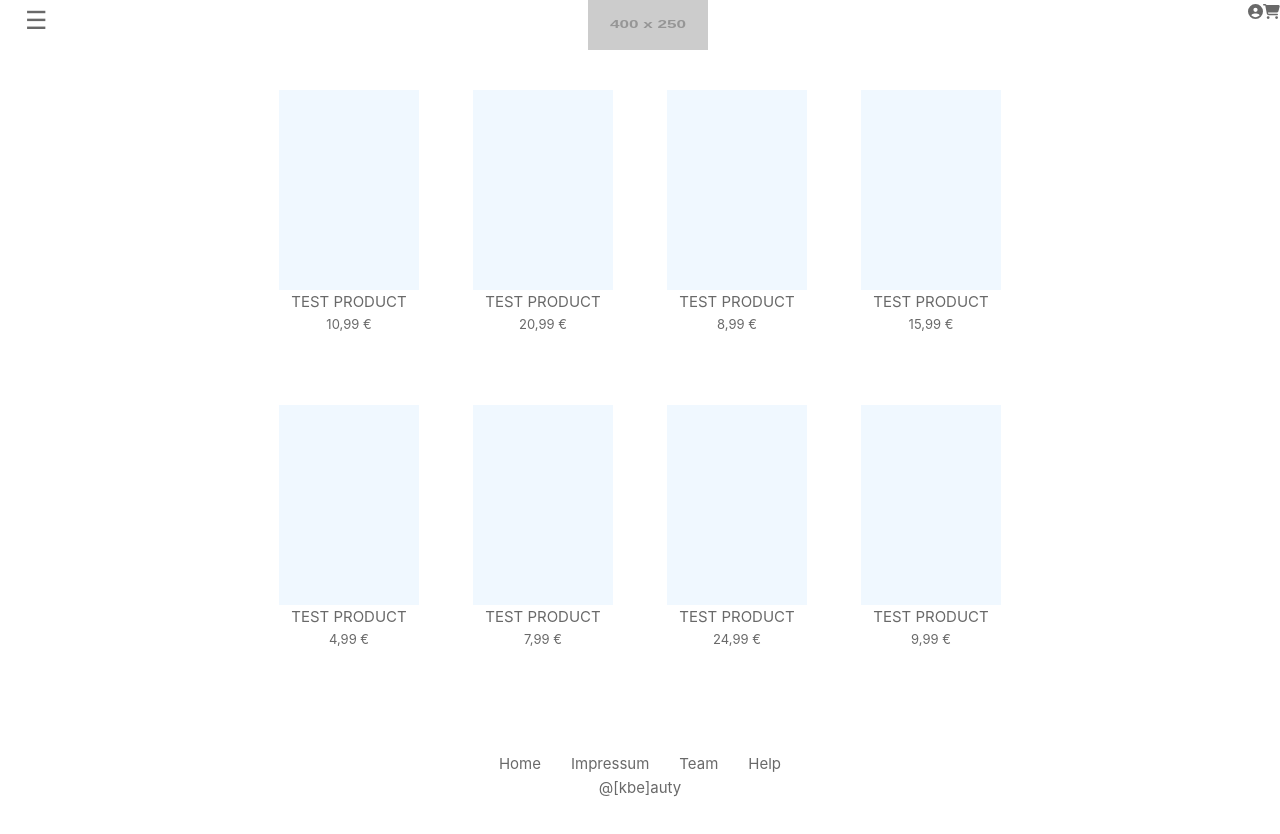
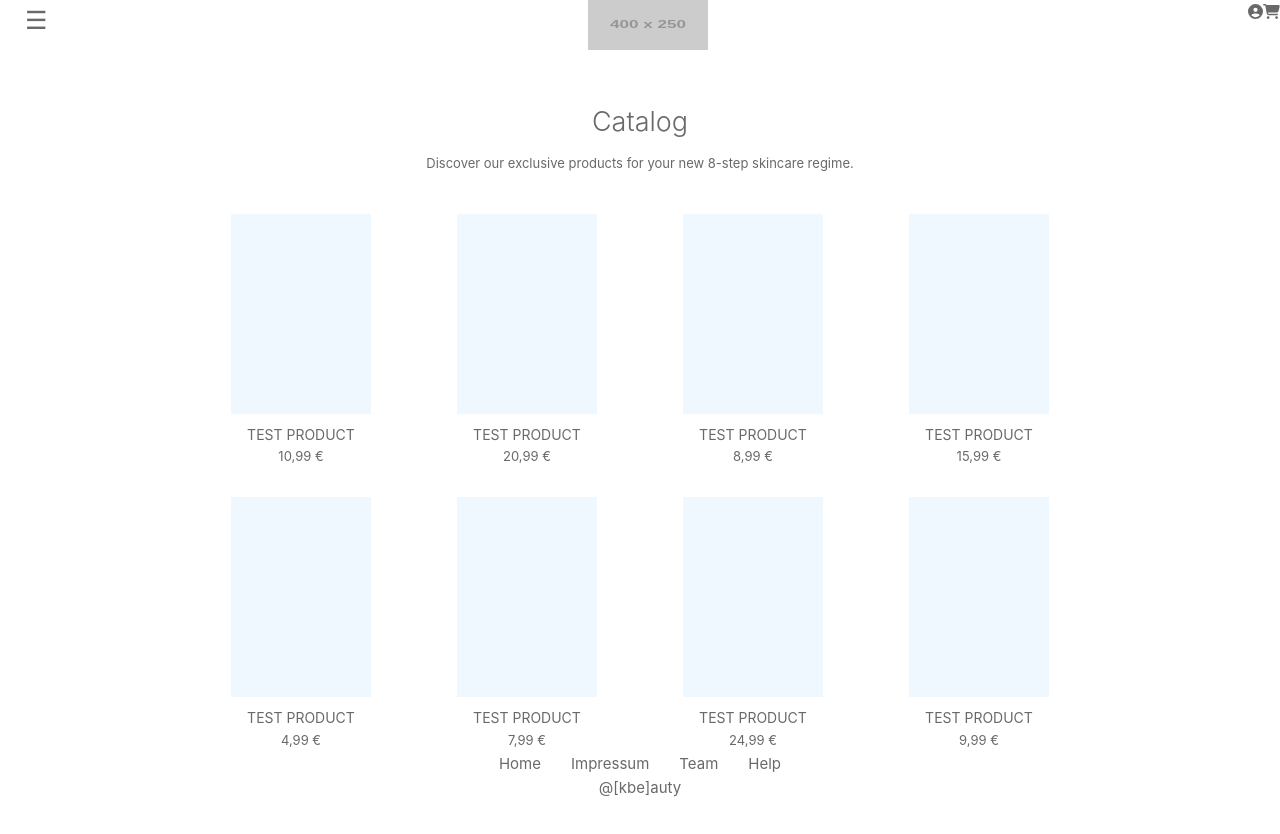
Before and after one commit to kbe-ws22/kbeauty, a Vue app: page /products in a window 1280 px wide. Shown: the top 834 px of the page. Before the commit the page ends 800 px from the top, so only its background shows below. Built offline with nearby package versions, Linux system fonts and the light colour scheme.

Commit message:
Add header to catalog and fix css

```diff
--- a/src/assets/base.scss
+++ b/src/assets/base.scss
@@ -21,13 +21,13 @@ $icon-menu-toggle: &#9776;
 }
 
 h1{
-  font-size: 25px;
+  font-size: 27px;
   font-weight: 300;
   margin-bottom: 10px;
 }
 
 h3{
-  font-size: 15px;
+  font-size: 14px;
   text-transform: uppercase;
 }
 
--- a/src/assets/main.scss
+++ b/src/assets/main.scss
@@ -1,7 +1,7 @@
 @import './base.scss';
 
 #app {
-  max-width: 70%;
+  max-width: 80%;
   margin: 0 auto;
   padding: 4rem;
   font-weight: normal;
--- a/src/assets/scss/productspage.scss
+++ b/src/assets/scss/productspage.scss
@@ -1,4 +1,9 @@
 @import '../base.scss';
+
+.catalog-header{
+    text-align: center;
+    margin: 40px auto;
+}
 
 .catalog{
     display: grid;
@@ -7,12 +12,13 @@
 }
 
 .catalog-item{
-  margin: 30px auto;
+  margin: 0 auto 20px auto;
   text-align: center;
 
   .catalog-item_img{
     width: 140px;
     height: 200px;
     background-color: aliceblue;
+    margin-bottom: 10px;
   }
 }
--- a/src/views/ProductsView.vue
+++ b/src/views/ProductsView.vue
@@ -4,8 +4,9 @@ import CatalogItem from "../components/CatalogItem.vue";
 </script>
 
 <template>
-  <div class="catalog_header">
-
+  <div class="catalog-header">
+    <h1>Catalog</h1>
+    <p>Discover our exclusive products for your new 8-step skincare regime.</p>
   </div>
   <div class="catalog">
     <CatalogItem
```
